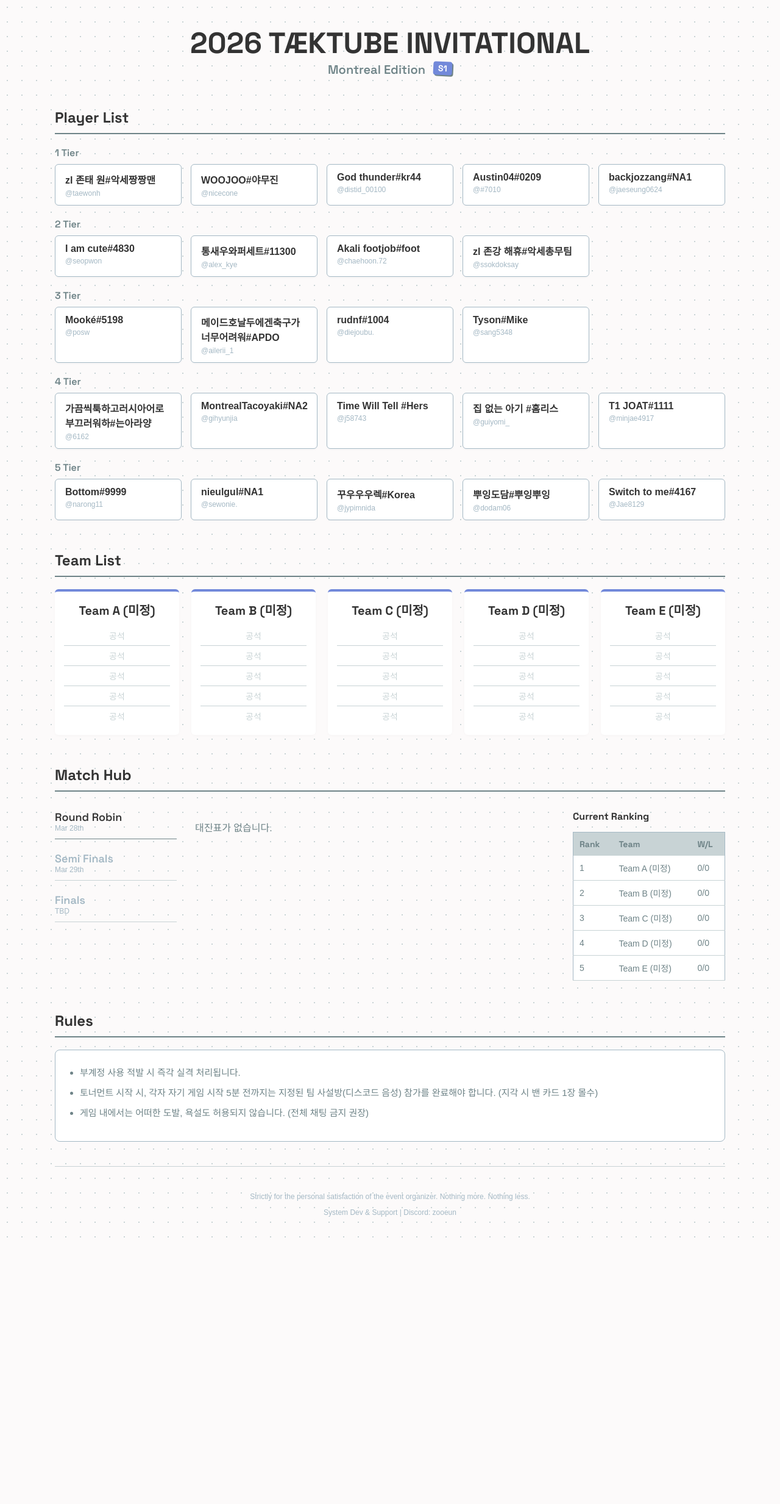
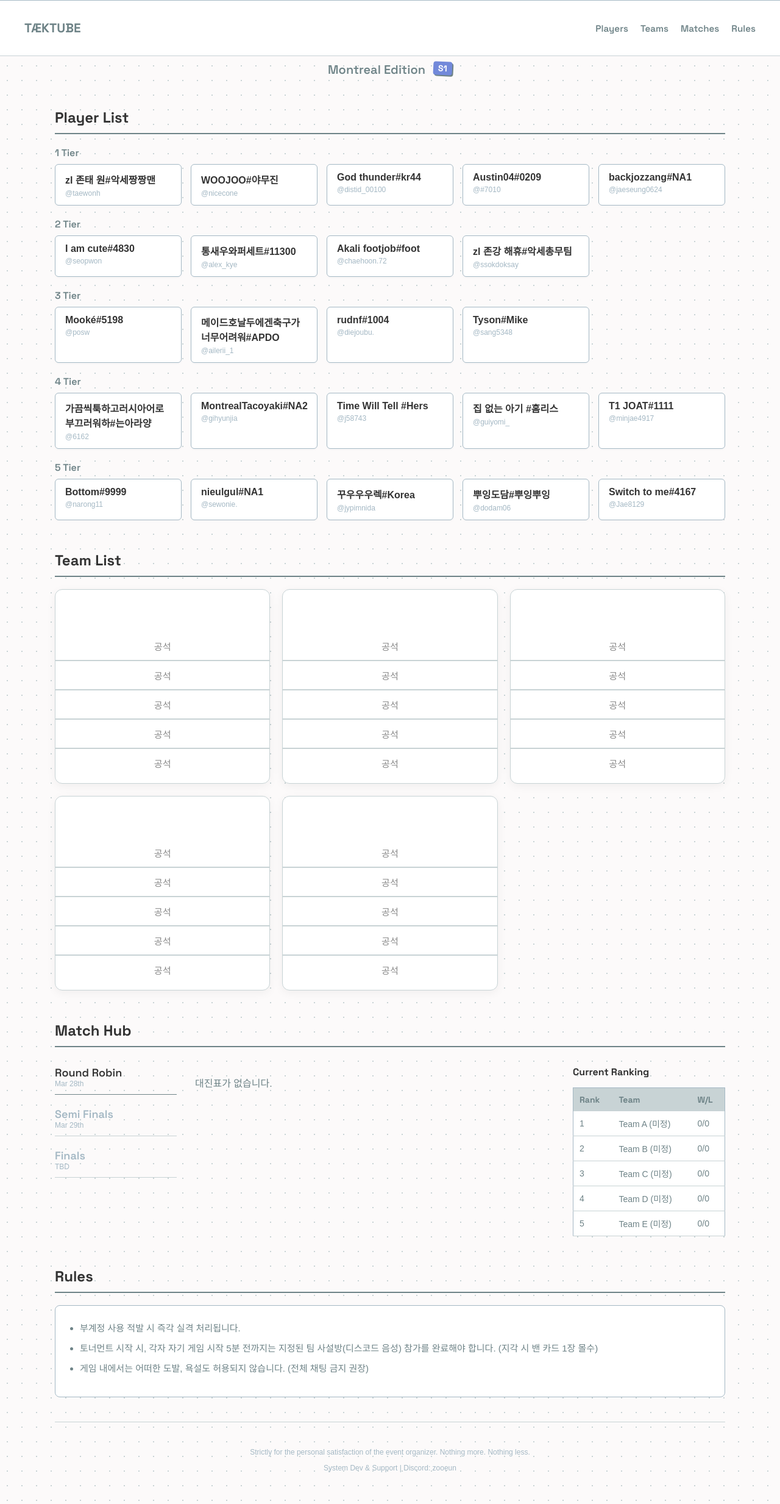
Before and after one commit to lzooeun/tournament, a Django app: page / in a window 1280 px wide. Shown: the whole page at 61% size. Before the commit the page ends 2029 px from the top, so only its background shows below. Run offline with Django 5.2, Linux system fonts and the light colour scheme; data comes from the database, SQL or seed files in the repository; data that the repository does not hold is empty; some web fonts are replaced.

Commit message:
feat: Add Nav Bar and New Team List Design

```diff
--- a/tournament/static/tournament/css/style.css
+++ b/tournament/static/tournament/css/style.css
@@ -36,6 +36,60 @@ nav {
     padding: 15px 0; margin-bottom: 40px; font-weight: 500;
 }
 
+/* --- Navbar Styles --- */
+.navbar {
+    position: fixed; /* 화면 상단에 고정 */
+    top: 0;
+    width: 100%;
+    height: 60px; /* 네비게이션 바 높이 */
+    background-color: #fff; /* 하얀색 배경 */
+    border-bottom: 1px solid var(--border-light); /* 밑줄 */
+    z-index: 1000; /* 다른 요소 위에 뜨게 */
+    font-family: 'Space Grotesk', sans-serif;
+    display: flex;
+    align-items: center;
+}
+
+.nav-container {
+    width: 100%;
+    max-width: 1200px;
+    margin: 0 auto;
+    padding: 0 20px;
+    display: flex;
+    justify-content: space-between;
+    align-items: center;
+}
+
+.nav-logo {
+    font-size: 1.3rem;
+    font-weight: 700;
+    color: var(--text-dark);
+}
+
+.nav-links {
+    display: flex;
+    gap: 20px;
+}
+
+.nav-links a {
+    text-decoration: none;
+    color: var(--text-dark);
+    font-weight: 600;
+    font-size: 0.95rem;
+    transition: color 0.2s;
+}
+
+.nav-links a:hover {
+    color: var(--primary-color); /* 호버 시 파란색으로 변경 */
+}
+
+/* --- 부드러운 스크롤 --- */
+html {
+    scroll-behavior: smooth;
+    /* 네비게이션 바 높이만큼 스크롤 위치 보정 */
+    scroll-padding-top: 80px;
+}
+
 /* Player List (Grid System) */
 .tier-row { margin-bottom: 20px; }
 .tier-label { font-family: 'Space Grotesk', sans-serif; font-weight: 600; margin-bottom: 8px; }
@@ -50,16 +104,69 @@ nav {
 .card-sub { font-size: 12px; color: var(--border-med); margin-top: 4px; }
 
 /* Team List */
+/* --- Team Card New Styles --- */
 .team-grid {
-    display: grid; grid-template-columns: repeat(auto-fit, minmax(180px, 1fr)); gap: 20px;
+    display: grid;
+    grid-template-columns: repeat(auto-fill, minmax(280px, 1fr));
+    gap: 20px;
+    margin-bottom: 40px;
 }
+
 .team-card {
-    background: #fff; border-top: 4px solid var(--accent-blue); border-radius: 6px;
-    padding: 15px; box-shadow: 0 2px 4px rgba(0,0,0,0.02);
+    background-color: #fff;
+    border-radius: 12px;
+    box-shadow: 0 4px 15px rgba(0, 0, 0, 0.05); /* 은은한 그림자 */
+    overflow: hidden; /* 헤더 둥근 모서리 적용을 위해 필요 */
+    border: 1px solid var(--border-light);
 }
-.team-name { font-family: 'Space Grotesk', sans-serif; font-size: 20px; font-weight: 700; color: #333; margin-bottom: 12px; text-align: center; }
-.team-member { font-size: 14px; border-bottom: 1px solid var(--border-light); padding: 6px 0; text-align: center; }
-.team-member:last-child { border-bottom: none; }
+
+/* 새로 만든 헤더 스타일 */
+.team-card-header {
+    background-color: var(--primary-color); /* 파란색 배경 */
+    padding: 15px;
+    color: #fff; /* 흰색 글씨 */
+    text-align: center;
+}
+
+.team-card-header .team-name {
+    font-size: 1.25rem;
+    font-weight: 700;
+    margin: 0;
+}
+
+.team-card-body {
+    padding: 10px 0; /* 내부 여백 */
+}
+
+.team-member {
+    padding: 12px 20px;
+    border-bottom: 2px solid var(--border-light); /* 구분선을 더 진하게 */
+    color: var(--text-dark);
+    font-weight: 500;
+    font-size: 0.95rem;
+    text-align: center;
+}
+
+/* 맨 마지막 구분선 제거 */
+.team-card-body .team-member:last-child {
+    border-bottom: none;
+}
+
+/* 공석 스타일 */
+.team-member.empty-slot {
+    color: #888; /* 옅은 회색 */
+    font-weight: 400;
+}
+
+/* 클릭 가능한 플레이어 스타일 */
+.team-member.active-player {
+    cursor: pointer;
+    transition: background-color 0.2s;
+}
+
+.team-member.active-player:hover {
+    background-color: rgba(var(--primary-color-rgb), 0.05); /* 호버 시 아주 옅은 파란색 배경 */
+}
 
 /* 3-Column Match Hub */
 .match-hub {
--- a/tournament/templates/tournament/home.html
+++ b/tournament/templates/tournament/home.html
@@ -12,12 +12,22 @@
     <link rel="stylesheet" href="{% static 'tournament/css/style.css' %}">
 </head>
 <body>
-
+<nav class="navbar">
+    <div class="nav-container">
+        <div class="nav-logo">TÆKTUBE</div>
+        <div class="nav-links">
+            <a href="#player-list">Players</a>
+            <a href="#team-list">Teams</a>
+            <a href="#match-hub">Matches</a>
+            <a href="#rules">Rules</a>
+        </div>
+    </div>
+</nav>
 <div class="container">
     <h1>2026 TÆKTUBE INVITATIONAL</h1>
     <div class="subtitle">Montreal Edition <span class="badge">S1</span></div>
 
-    <h2>Player List</h2>
+    <h2 id="player-list">Player List</h2>
     {% for tier_num, players in players_by_tier.items %}
     <div class="tier-row">
         <div class="tier-label">{{ tier_num }} Tier</div>
@@ -48,25 +58,30 @@
     </div>
     {% endfor %}
 
-    <h2>Team List</h2>
+    <h2 id="team-list">Team List</h2>
     <div class="team-grid">
         {% for team in teams %}
         <div class="team-card">
+            <div class="team-card-header">
                 <div class="team-name">{{ team.name }}</div>
+            </div>
+
+            <div class="team-card-body">
                 {% for player in team.players %}
                     {% if player %}
-                    <div class="team-member active-player" style="color:#333; font-weight:500;" onclick="window.open('{{ player.opgg_url }}', '_blank')">
+                        <div class="team-member active-player" onclick="window.open('{{ player.opgg_url }}', '_blank')">
                             {{ player.riot_id }}
                         </div>
                     {% else %}
-                    <div class="team-member" style="color:var(--border-light);">공석</div>
+                        <div class="team-member empty-slot">공석</div>
                     {% endif %}
                 {% endfor %}
+            </div>
         </div>
         {% endfor %}
     </div>
 
-    <h2>Match Hub</h2>
+    <h2 id="match-hub">Match Hub</h2>
     <div class="match-hub">
         <div class="stage-list">
             <div class="stage-item active" onclick="switchTab('round-robin', this)">
@@ -150,7 +165,7 @@
             </table>
         </div>
     </div>
-    <h2>Rules</h2>
+    <h2 id="rules">Rules</h2>
     <ul class="rules-list">
         <li>부계정 사용 적발 시 즉각 실격 처리됩니다.</li>
         <li>토너먼트 시작 시, 각자 자기 게임 시작 5분 전까지는 지정된 팀 사설방(디스코드 음성) 참가를 완료해야 합니다. (지각 시 밴 카드 1장 몰수)</li>
```
Also changed, not shown: bot.py (+11 -1 lines). Lines whose indentation alone changed are shown as unchanged.
